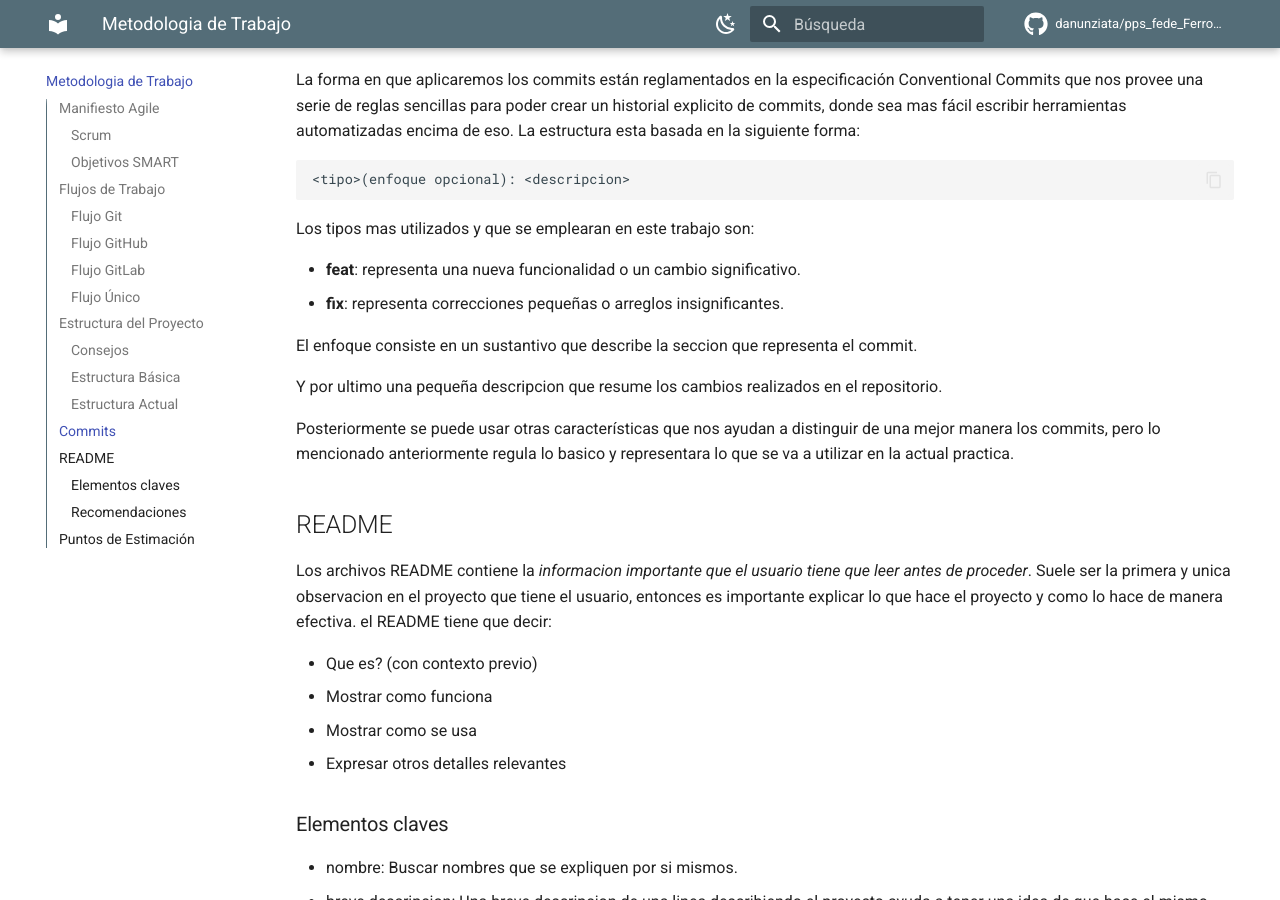
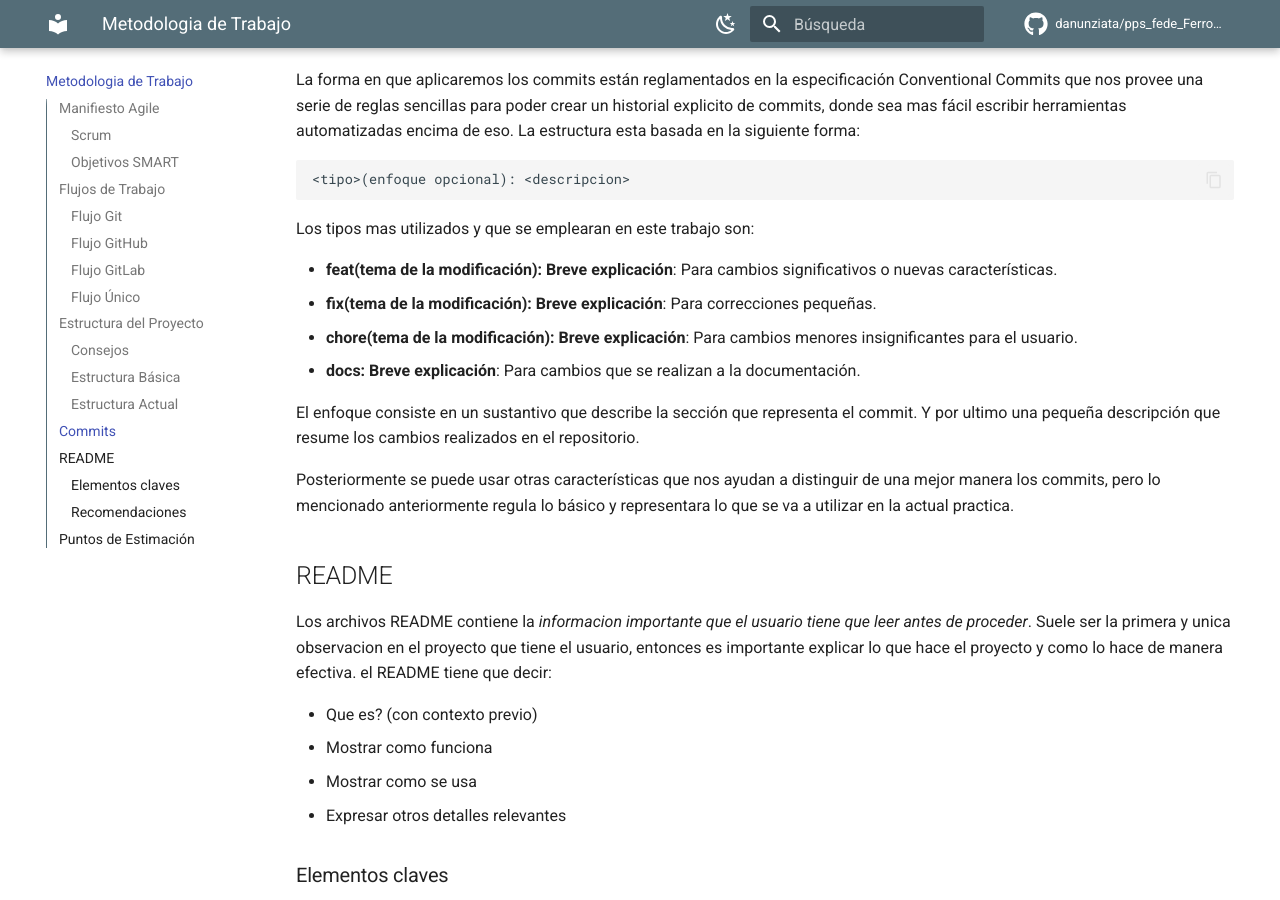
Before and after one commit to danunziata/pps_fede_Ferro_2024, an MkDocs documentation site: the page built from docs/metodologia.md, in a window 1280 px wide and 900 px high, scrolled down 4962 px. Built offline with MkDocs 1.6.1 and Material for MkDocs 9.7.7, drawn with Linux system fonts in a browser that asks for light colours; comment, search, counter and statistics services are not loaded.

Commit message:
docs: editing commit section #13

```diff
--- a/docs/metodologia.md
+++ b/docs/metodologia.md
@@ -125,14 +125,14 @@ La forma en que aplicaremos los commits están reglamentados en la especificaci
 
 Los tipos mas utilizados y que se emplearan en este trabajo son:
 
-- **feat**: representa una nueva funcionalidad o un cambio significativo.
-- **fix**: representa correcciones pequeñas o arreglos insignificantes.
+- **feat(tema de la modificación): Breve explicación**: Para cambios significativos o nuevas características.
+- **fix(tema de la modificación): Breve explicación**: Para correcciones pequeñas.
+- **chore(tema de la modificación): Breve explicación**: Para cambios menores insignificantes para el usuario.
+- **docs: Breve explicación**: Para cambios que se realizan a la documentación.
 
-El enfoque consiste en un sustantivo que describe la seccion que representa el commit.
+El enfoque consiste en un sustantivo que describe la sección que representa el commit. Y por ultimo una pequeña descripción que resume los cambios realizados en el repositorio.
 
-Y por ultimo una pequeña descripcion que resume los cambios realizados en el repositorio.
-
-Posteriormente se puede usar otras características que nos ayudan a distinguir de una mejor manera los commits, pero lo mencionado anteriormente regula lo basico y representara lo que se va a utilizar en la actual practica.
+Posteriormente se puede usar otras características que nos ayudan a distinguir de una mejor manera los commits, pero lo mencionado anteriormente regula lo básico y representara lo que se va a utilizar en la actual practica.
 
 ## README
 
```
Also changed, not shown: README.md (+13 -0 lines).
